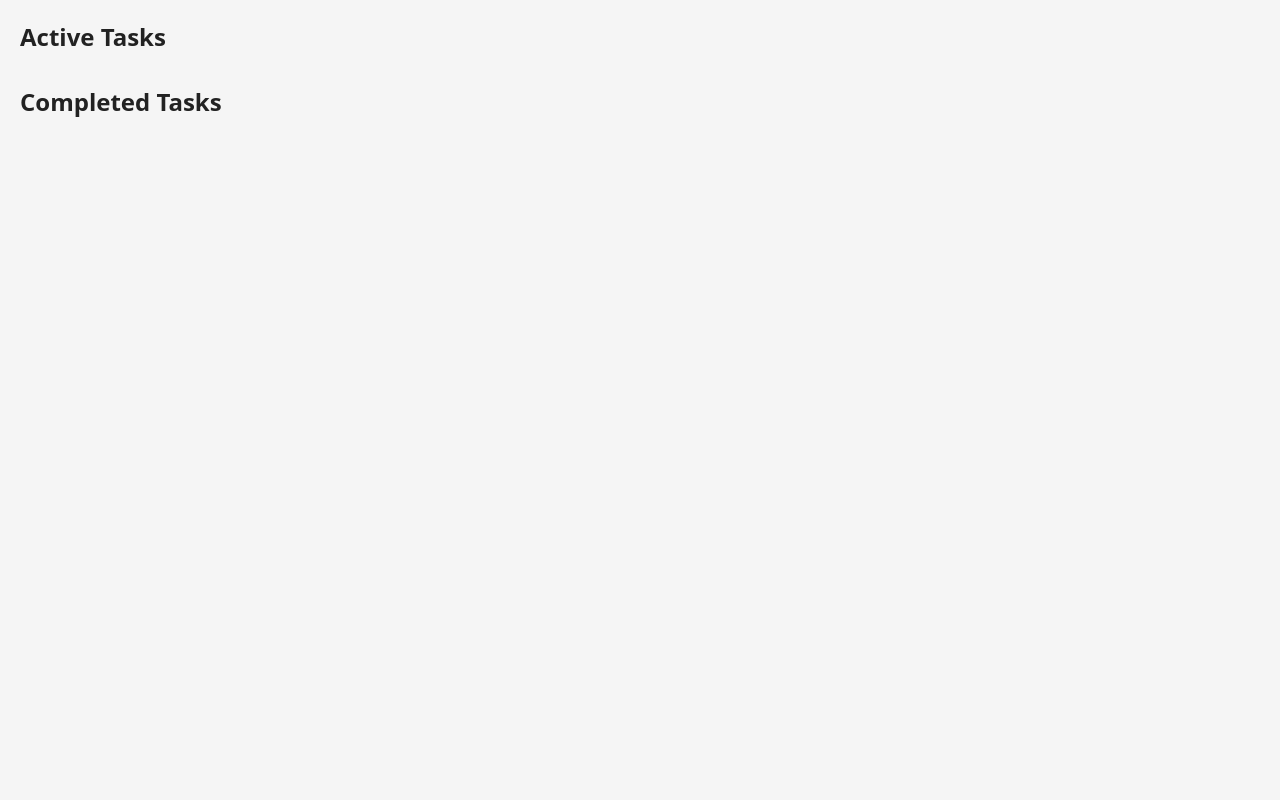
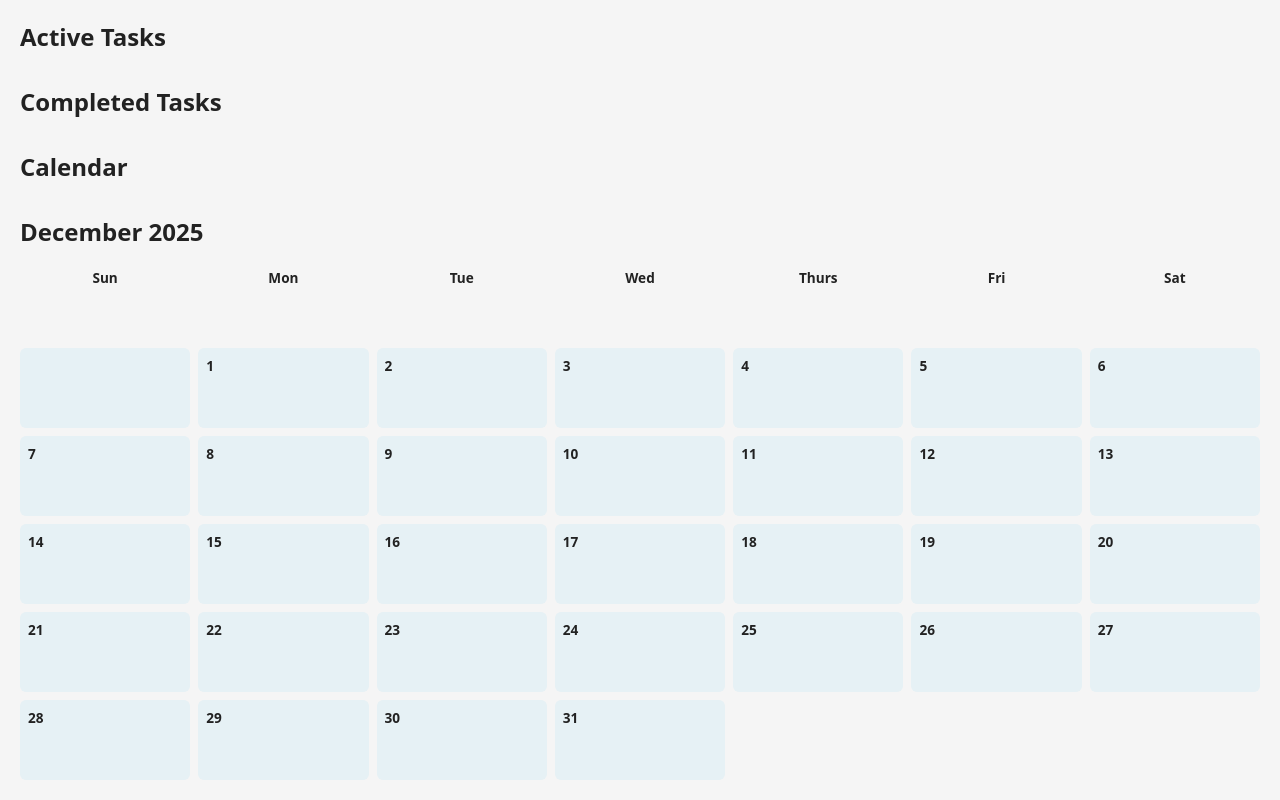
Before and after one commit to Fahim01Khan/task-manager-react, a React (Vite) app: page / in a window 1280 px wide. Shown: the part 406-1206 px from the top of the page. Before the commit the page ends 800 px from the top, so only its background shows below. Built offline with nearby package versions, Linux system fonts and the light colour scheme.

Commit message:
Added a styled calendar

```diff
--- a/src/App.jsx
+++ b/src/App.jsx
@@ -1,5 +1,6 @@
 import { useState, useEffect } from "react";
 import TaskList from "./components/TaskList";
+import Calendar from "./components/Calendar";
 
 function App() {
     const [tasks, setTasks] = useState (() => {
@@ -124,6 +125,10 @@ function App() {
                 onDelete={handleDeleteTask}
                 onToggle={handleToggleComplete}
             />
+
+            <h2>Calendar</h2>
+            <Calendar tasks={tasks} />
+
         </div>
     );
 }
--- /dev/null
+++ b/src/components/Calendar.jsx
@@ -0,0 +1,67 @@
+function Calendar({ tasks }) {
+    const today = new Date();
+    const year = today.getFullYear();
+    const month = today.getMonth();
+
+    const firstDayOfMonth = new Date(year, month, 1);
+    const lastDayOfMonth = new Date(year, month + 1, 0);
+
+    const daysInMonth = lastDayOfMonth.getDate();
+    const startDay = firstDayOfMonth.getDay();
+
+    const calendarDays = [];
+
+    for (let i = 0; i < startDay; i++) {
+        calendarDays.push(null);
+
+    }
+
+    for (let day = 1; day <= daysInMonth; day++) {
+        calendarDays.push(new Date(year, month, day));
+
+    }
+
+    function tasksForDate(date) {
+        return tasks.filter(task => {
+            if (!task.dueDate) return false;
+            const taskDate = new Date(task.dueDate);
+            taskDate.setHours(0, 0, 0, 0);
+            date.setHours(0, 0, 0, 0);
+            return taskDate.getTime() === date.getTime();
+        });
+    }
+
+    return (
+        <div className="calendar">
+            <h2>
+                {today.toLocaleString("default", { month: "long" })} {year}
+            </h2>
+
+            <div className="calendar-grid">
+                {["Sun", "Mon", "Tue", "Wed", "Thurs", "Fri", "Sat"].map(d => (
+                    <div key={d} className="calendar-day header">{d}</div>
+                ))}
+
+            {calendarDays.map((date, index) => (
+                <div key={index} className="calendar-day">
+                    {date && (
+                        <>
+                            <span className="date-number">{date.getDate()}</span>
+
+                            {tasksForDate(date).map(task =>
+                                <div key={task.id} className={`calendar-task ${task.completed ? "done" : ""}`}>
+                                    {task.title}
+                                </div>
+                            )}
+                        </>
+                    )}
+                </div>
+            ))}
+
+            </div>
+
+        </div>
+    );
+}
+
+export default Calendar;
--- a/src/themes.css
+++ b/src/themes.css
@@ -135,3 +135,47 @@ h2 {
     margin-top: 32px;
     margin-bottom: 12px;
 }
+
+.calendar {
+    margin-top: 30ox;
+}
+
+.calendar-grid {
+    display: grid;
+    grid-template-columns: repeat(7, 1fr);
+    gap: 8px;
+}
+
+.calendar-day {
+    background: var(--card);
+    padding: 8px;
+    min-height: 80px;
+    border-radius: 6px;
+    font-size: 0.85rem;
+}
+
+.calendar-day.header {
+    background: none;
+    font-weight: bold;
+    text-align: center;
+}
+
+.date-number {
+    font-weight: bold;
+    display: block;
+    margin-bottom: 4px;
+}
+
+.calendar-task {
+    background: var(--accent);
+    color: white;
+    padding: 2px 6px;
+    border-radius: 4px;
+    margin-bottom: 4px;
+    font-size: 0.75rem;
+}
+
+.calendar-task.done {
+    opacity: 0.5;
+    text-decoration: line-through;
+}
```
